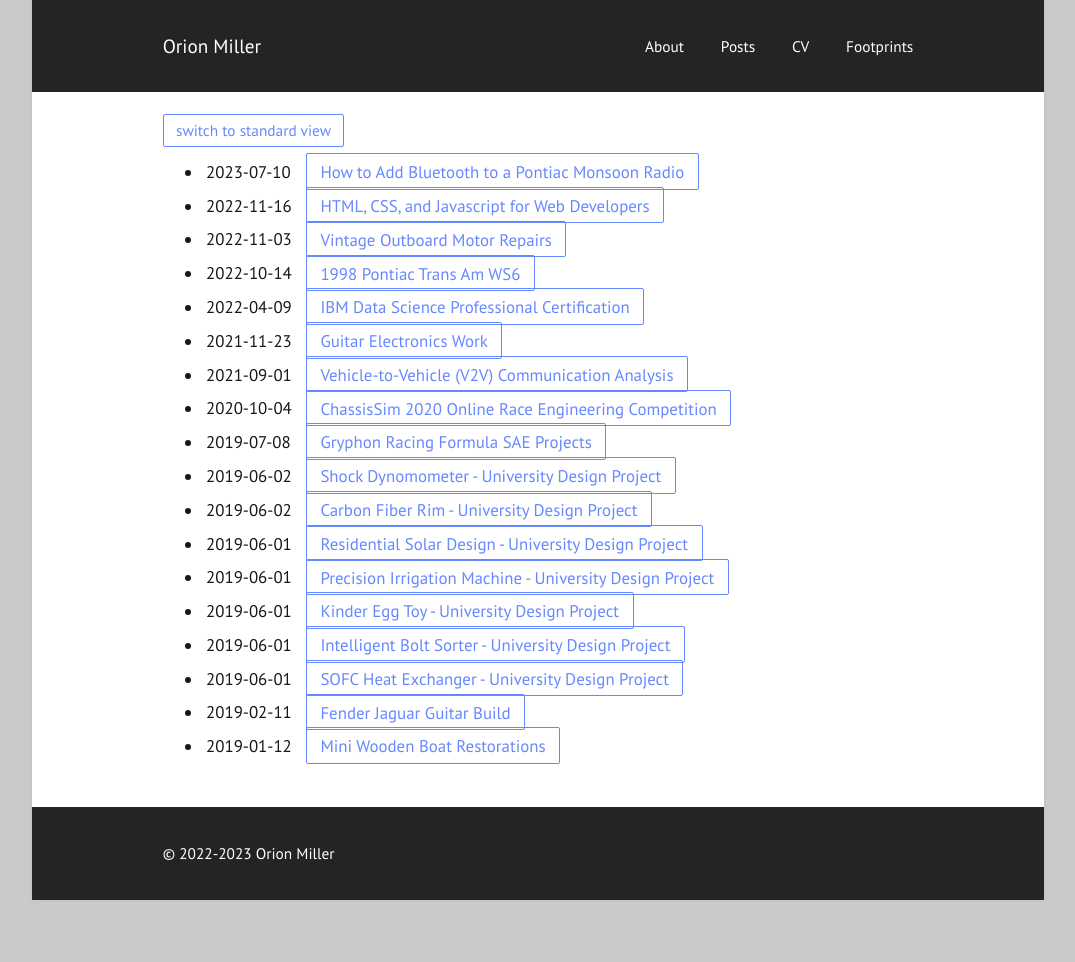
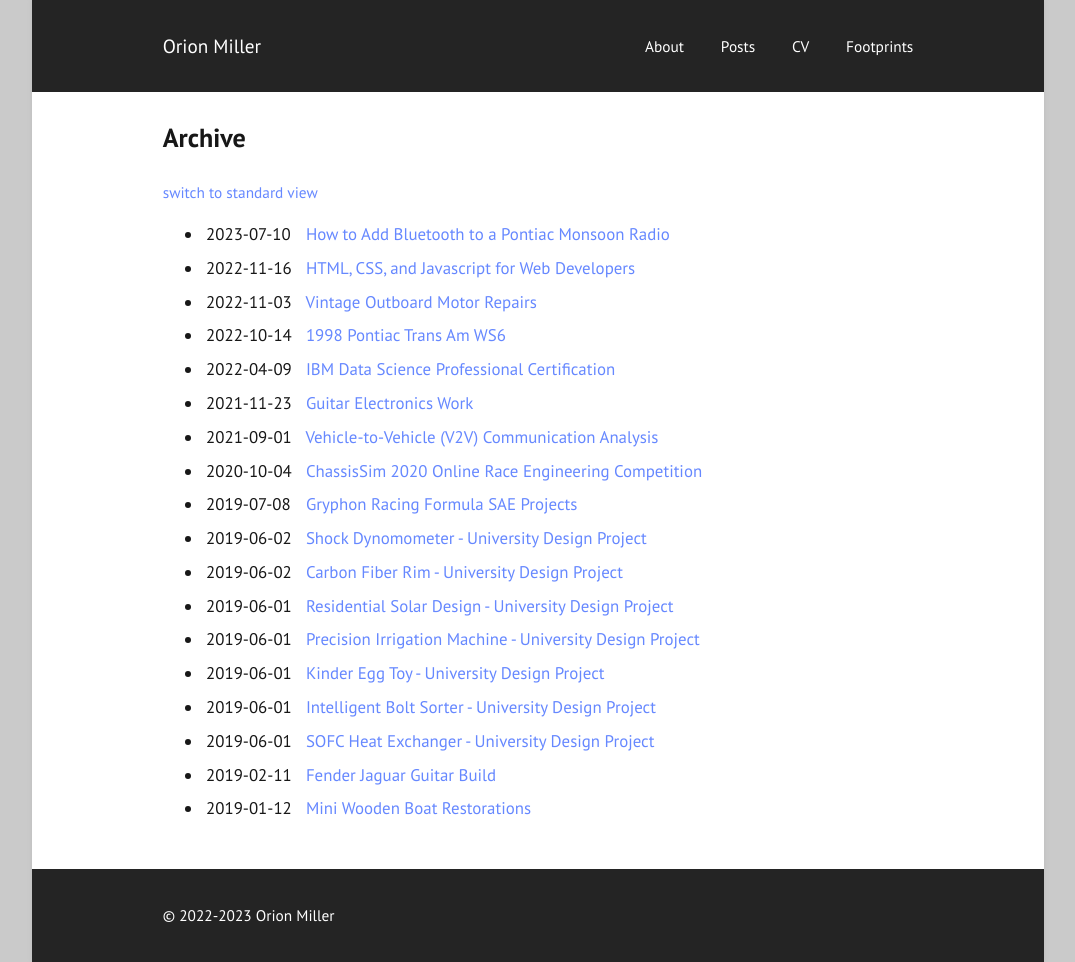
Before and after one commit to orion-miller/orion-miller.github.io, a Jekyll site: the page built from archive.html, in a window 1280 px wide. Shown: the whole page, without its empty margins (102-1177 px from the left). Built offline with Jekyll 4.4.1, drawn with Linux system fonts in a browser that asks for light colours; before the commit the page ends 900 px from its top, so only the background shows below that.

Commit message:
span > div updates

```diff
--- a/_includes/archive.html
+++ b/_includes/archive.html
@@ -1,6 +1,8 @@
 <article>
 
-  <span class="more"><a href="https://orion-miller.github.io/">switch to standard view</a></div>
+  <header><h1>{{ include.title | default: page.title }}</h1></header>
+
+  <div><a href="https://orion-miller.github.io/">switch to standard view</a></div>
 
   <ul class="archive">
     {% for post in site.posts %}
--- a/_includes/home.html
+++ b/_includes/home.html
@@ -8,6 +7,7 @@
   <span class="more"><a href="https://orion-miller.github.io/posts-data-analysis/">data-analysis</a></span>
   <span class="more"><a href="https://orion-miller.github.io/posts-audio-music/">audio/music</a></span>
   <span class="more"><a href="https://orion-miller.github.io/posts-hands-on/">hands-on</a></span>
+  <div><a href="https://orion-miller.github.io/archive/">switch to archive view</a></div>
 </article>
 
 {%- assign posts = paginator.posts | default: site.posts -%}
```
Also changed, not shown: other parts of _includes/home.html (+0 -1 lines).
